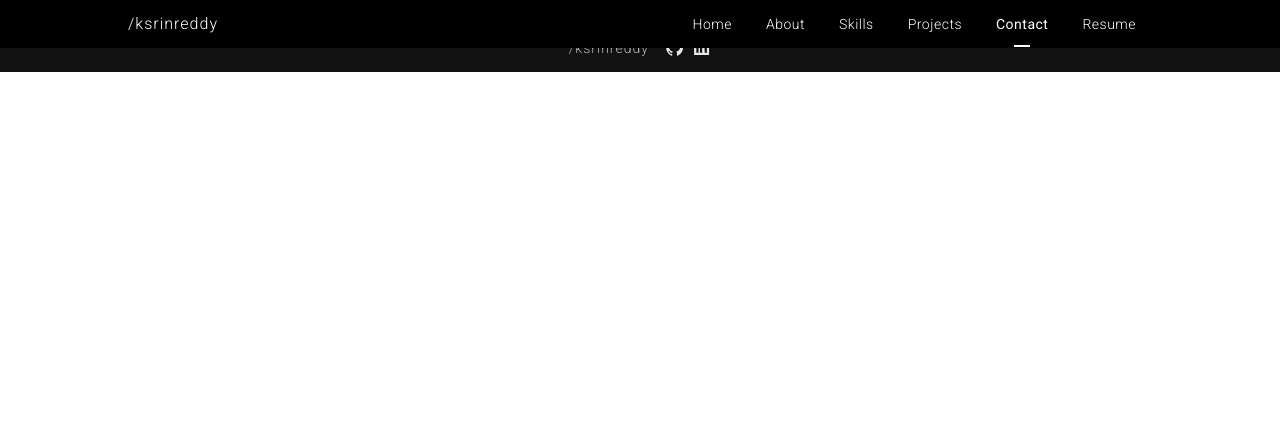
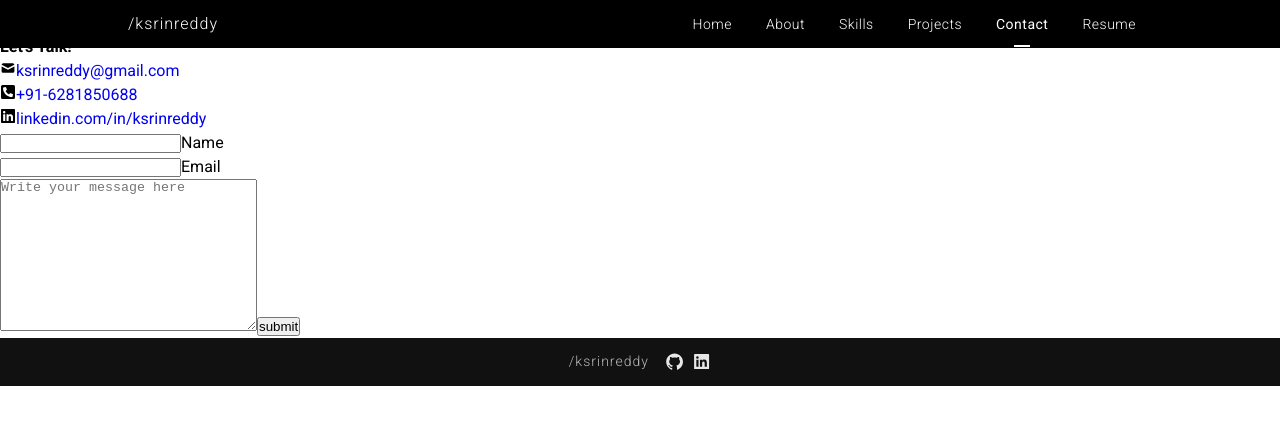
Before and after one commit to ksrinreddy/portfolio, a React (Create React App) app: page /contact in a window 1280 px wide. Shown: the top 424 px of the page. Built offline with nearby package versions, Linux system fonts and the light colour scheme.

Commit message:
render contact info, form, add functionalities excluding form submission

```diff
--- a/src/pages/Contact.js
+++ b/src/pages/Contact.js
@@ -1,7 +1,90 @@
 import React from "react";
+import { FaPhoneSquareAlt, FaLinkedin } from "react-icons/fa";
+import { HiMail } from "react-icons/hi";
+import { useState } from "react";
 
 const Contact = () => {
-  return <div>Contact</div>;
+  const [name, setName] = useState("");
+  const [email, setEmail] = useState("");
+  const [message, setMessage] = useState("");
+
+  const mailMeMessage = () => {
+    alert("Not yet setup form submission functionality.");
+  };
+
+  return (
+    <section className="contact">
+      <h2 className="contact__title">contact</h2>
+      <h4 className="contact__subtitle">Let's Talk!</h4>
+      <div className="contact__wrapper">
+        <div className="contact__info">
+          <div className="contact__card">
+            <HiMail className="email-icon" />
+            <a
+              href="mailto:ksrinreddy@gmail.com"
+              target="_blank"
+              rel="noreferrer"
+            >
+              ksrinreddy@gmail.com
+            </a>
+          </div>
+          <div className="contact__card">
+            <FaPhoneSquareAlt className="phone-icon" />
+            <a href="tel:+916281850688">+91-6281850688</a>
+          </div>
+          <div className="contact__card">
+            <FaLinkedin className="linkedin-icon" />
+            <a
+              href="https://www.linkedin.com/in/ksrinreddy/"
+              target="_blank"
+              rel="noreferrer"
+            >
+              linkedin.com/in/ksrinreddy
+            </a>
+          </div>
+        </div>
+        <form className="contact__form" onSubmit={mailMeMessage}>
+          <div className="contact__input-label-wrapper">
+            <input
+              type="text"
+              name="name"
+              id="name"
+              value={name}
+              onChange={(e) => setName(e.target.value)}
+            />
+            <label htmlFor="name" className={name && "filled-state"}>
+              Name
+            </label>
+          </div>
+          <div className="contact__input-label-wrapper">
+            <input
+              type="email"
+              name="email"
+              id="email"
+              value={email}
+              onChange={(e) => setEmail(e.target.value)}
+            />
+            <label htmlFor="email" className={email && "filled-state"}>
+              Email
+            </label>
+          </div>
+
+          <textarea
+            name="message"
+            id="message"
+            cols="30"
+            rows="10"
+            placeholder="Write your message here"
+            value={message}
+            onChange={(e) => setMessage(e.target.value)}
+          ></textarea>
+          <button type="submit" className="contact__form-submit-btn">
+            submit
+          </button>
+        </form>
+      </div>
+    </section>
+  );
 };
 
 export default Contact;
```
